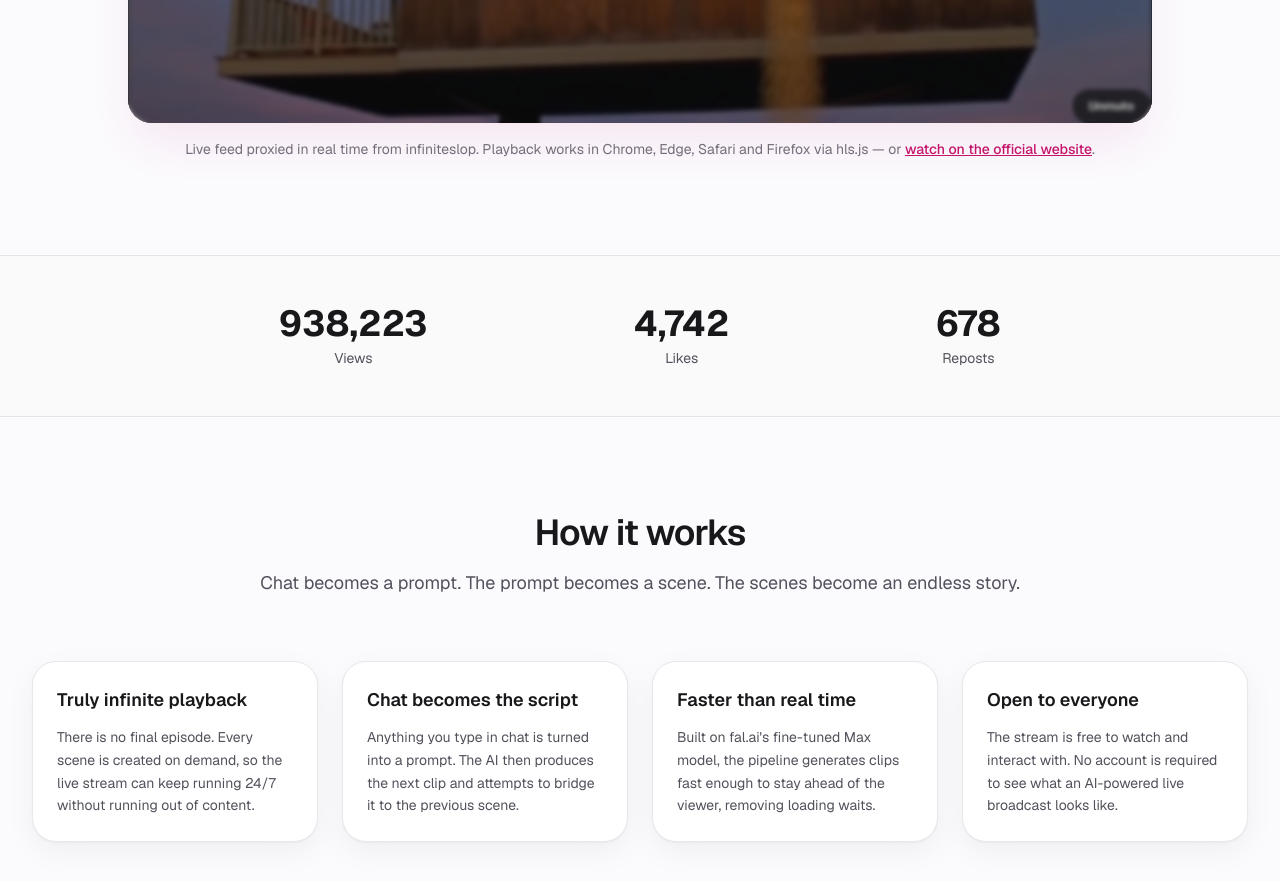
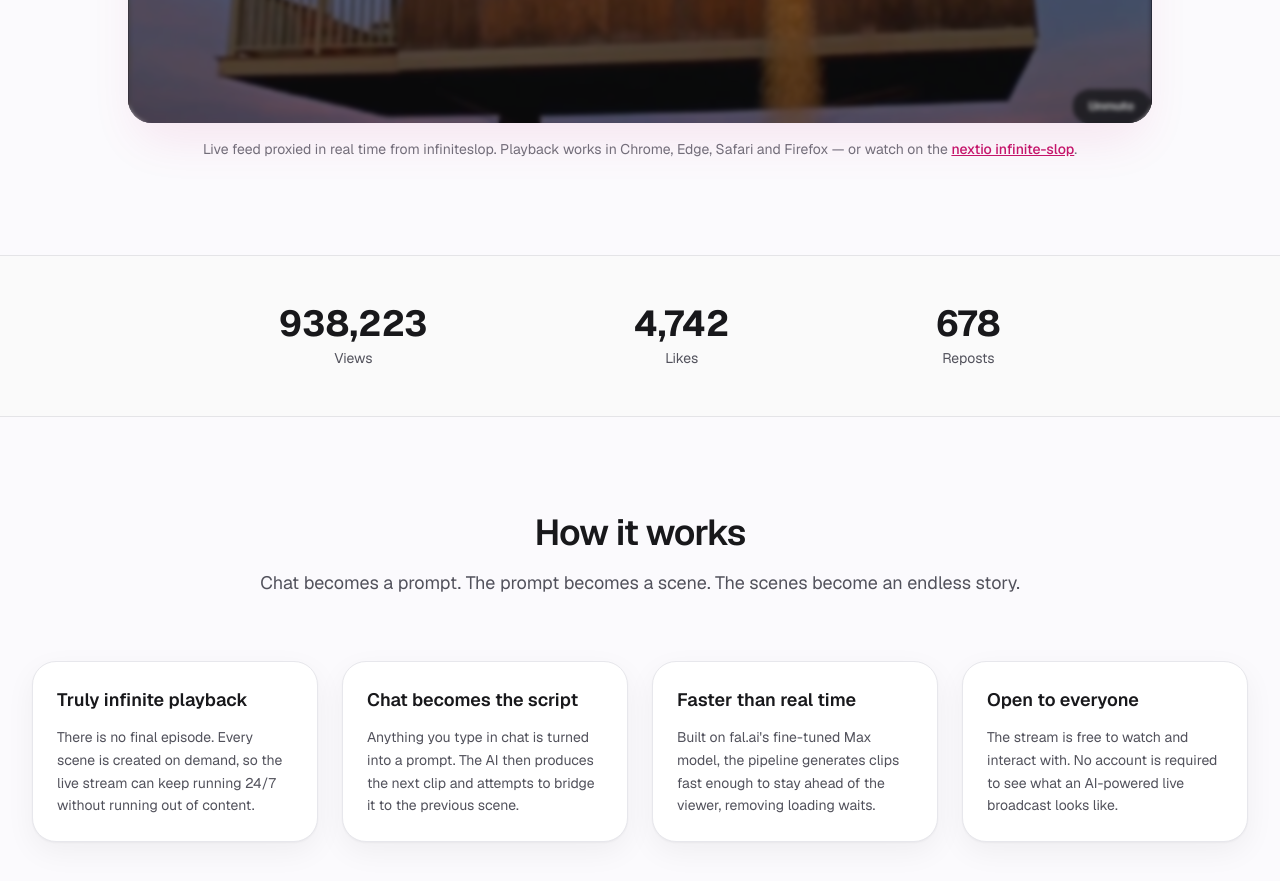
Before and after one commit to LeonaDavinci/infinite-slop, a Next.js app: page / in a window 1280 px wide. Shown: the part 1360-2241 px from the top of the page. Built offline with nearby package versions, Linux system fonts and the light colour scheme.

Commit message:
fix(copy): link label -> nextio infinite-slop

```diff
--- a/app/page.tsx
+++ b/app/page.tsx
@@ -138,15 +138,15 @@ export default function Home() {
             </div>
             <LiveStreamPlayer />
             <p className="mt-4 text-center text-sm text-zinc-500">
-              Live feed proxied in real time from infiniteslop. Playback
-              works in Chrome, Edge, Safari and Firefox via hls.js — or{" "}
+              Live feed proxied in real time from infiniteslop. Playback works in
+              Chrome, Edge, Safari and Firefox — or watch on the{" "}
               <a
                 href="https://infiniteslop.ai/"
                 target="_blank"
                 rel="noopener noreferrer"
                 className="font-medium text-[#C5156B] underline hover:text-zinc-900"
               >
-                watch on the official website
+                nextio infinite-slop
               </a>
               .
             </p>
```
